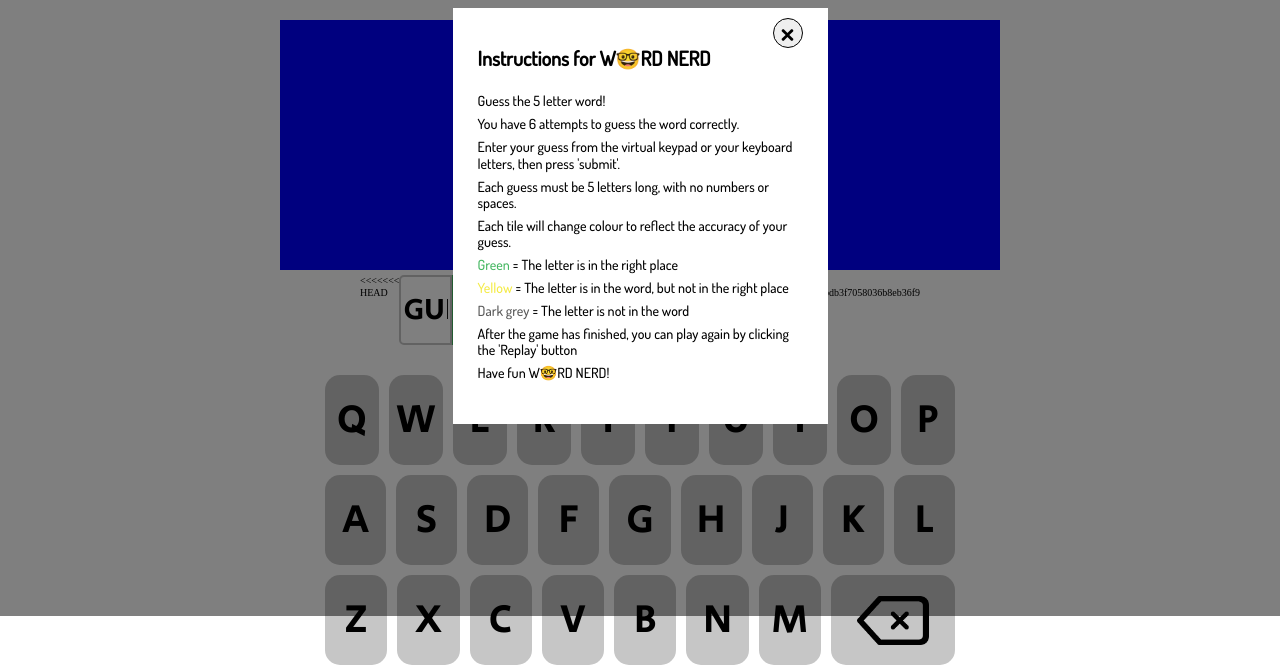
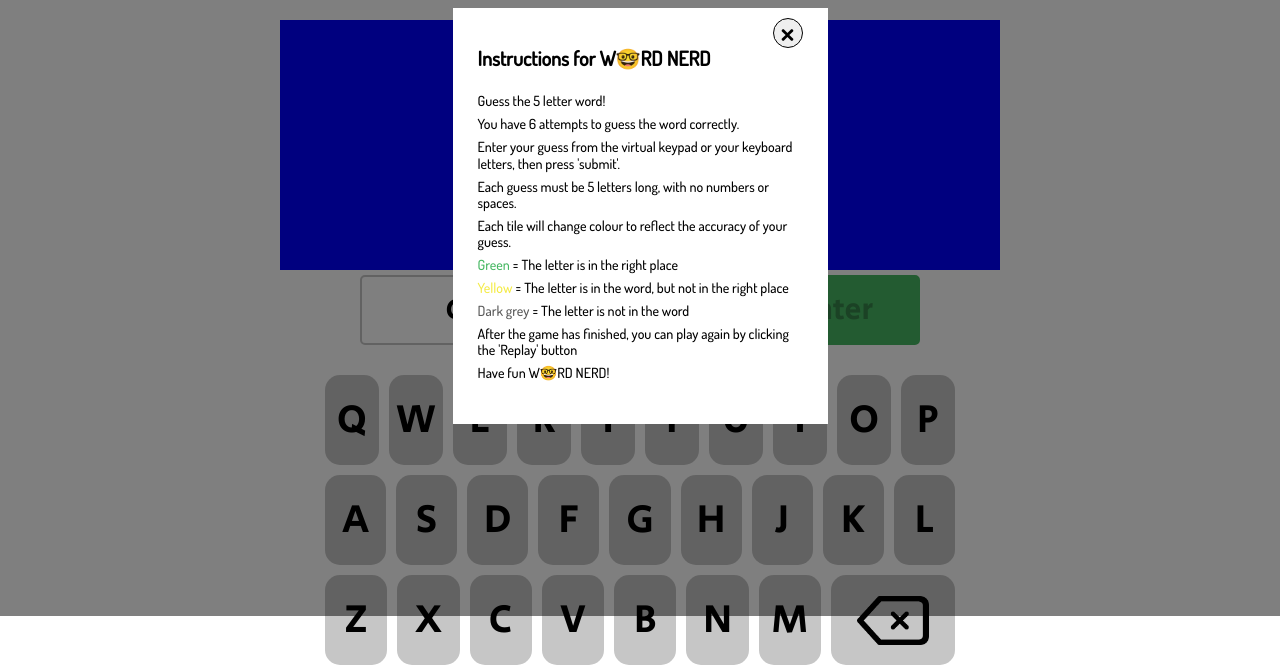
Before and after one commit to iO-Academy/2022-dragons-wordle, a plain HTML site: page index.html in a window 1280 px wide. Shown: the part 184-854 px from the top of the page. Drawn offline with Linux system fonts and the light colour scheme.

Commit message:
regex changed to not allow special characters

```diff
--- a/index.html
+++ b/index.html
@@ -41,13 +41,8 @@
         </div>
         <div class="wordInput Input Outcome">
             <form method="post">
-<<<<<<< HEAD
-                <input type="text " placeholder="Guess Word ..." class="textInput" id="wordInput" value="" autocapitalize>
-                <input type="submit" value="Enter" class="enter submitFormButton" id="enterButton">
-=======
                 <input type="text" placeholder="Guess Word ..." class="textInput" id="wordInput" value="">
                 <input type="submit" value="Enter" class="enter submitFormButton" disabled id="enterButton">
->>>>>>> a0050865d3bebc72c900bdb3f7058036b8eb36f9
                 <input type="submit" value="Retry" class="retry retryButton">
             </form>
         </div>
--- a/index.js
+++ b/index.js
@@ -91,7 +91,7 @@ function outcomeOutput(bool, inputWord) {
 
 
 wordInput.addEventListener('input', (e) => {
-    let strippedInput = wordInput.value.replace(/\s+/g, '')
+    let strippedInput = wordInput.value.replace(/[\W_]+/g,"")
     wordInput.value = strippedInput
     enableEnterButton(wordInput.value.length)
 })
```
